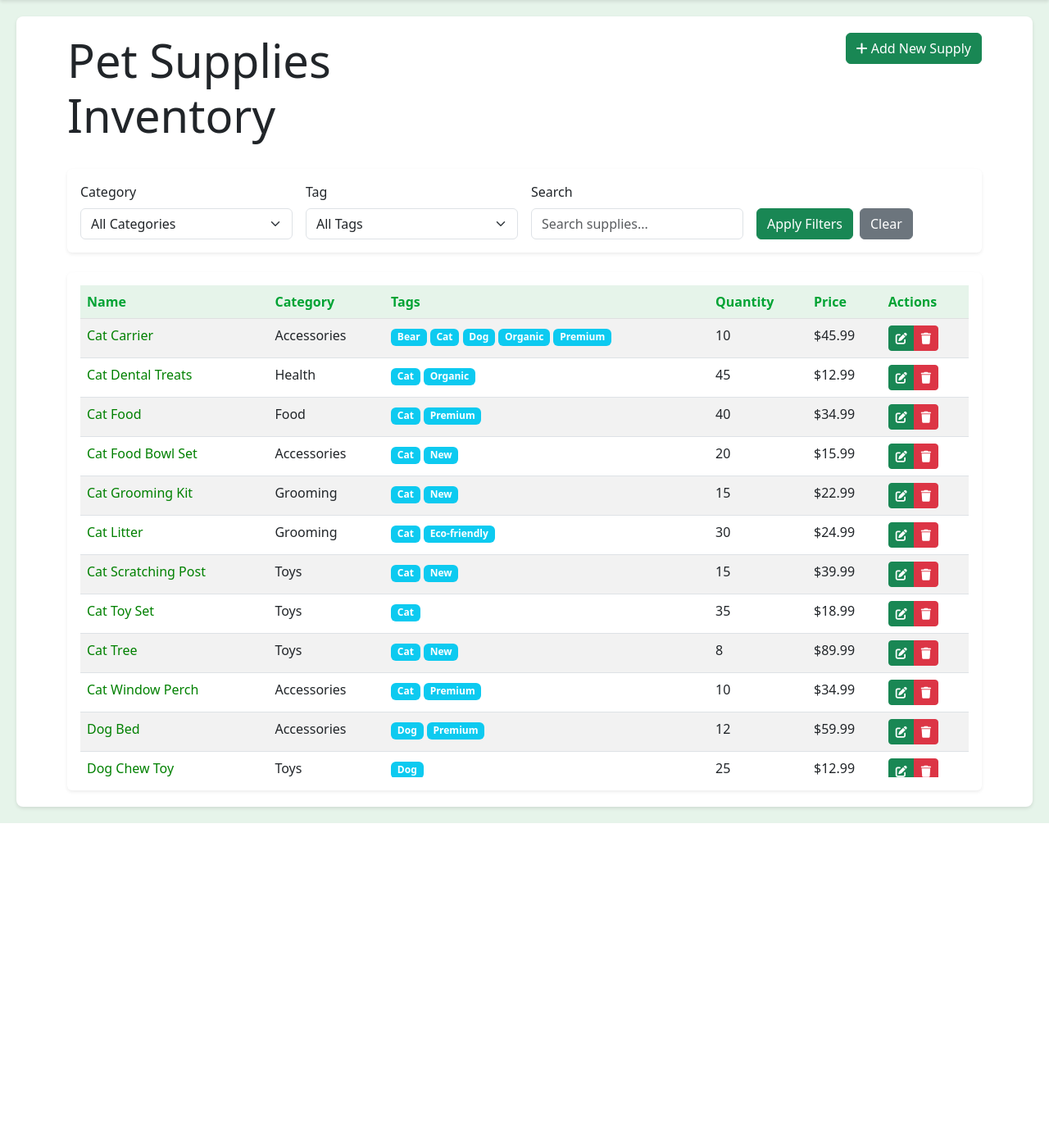
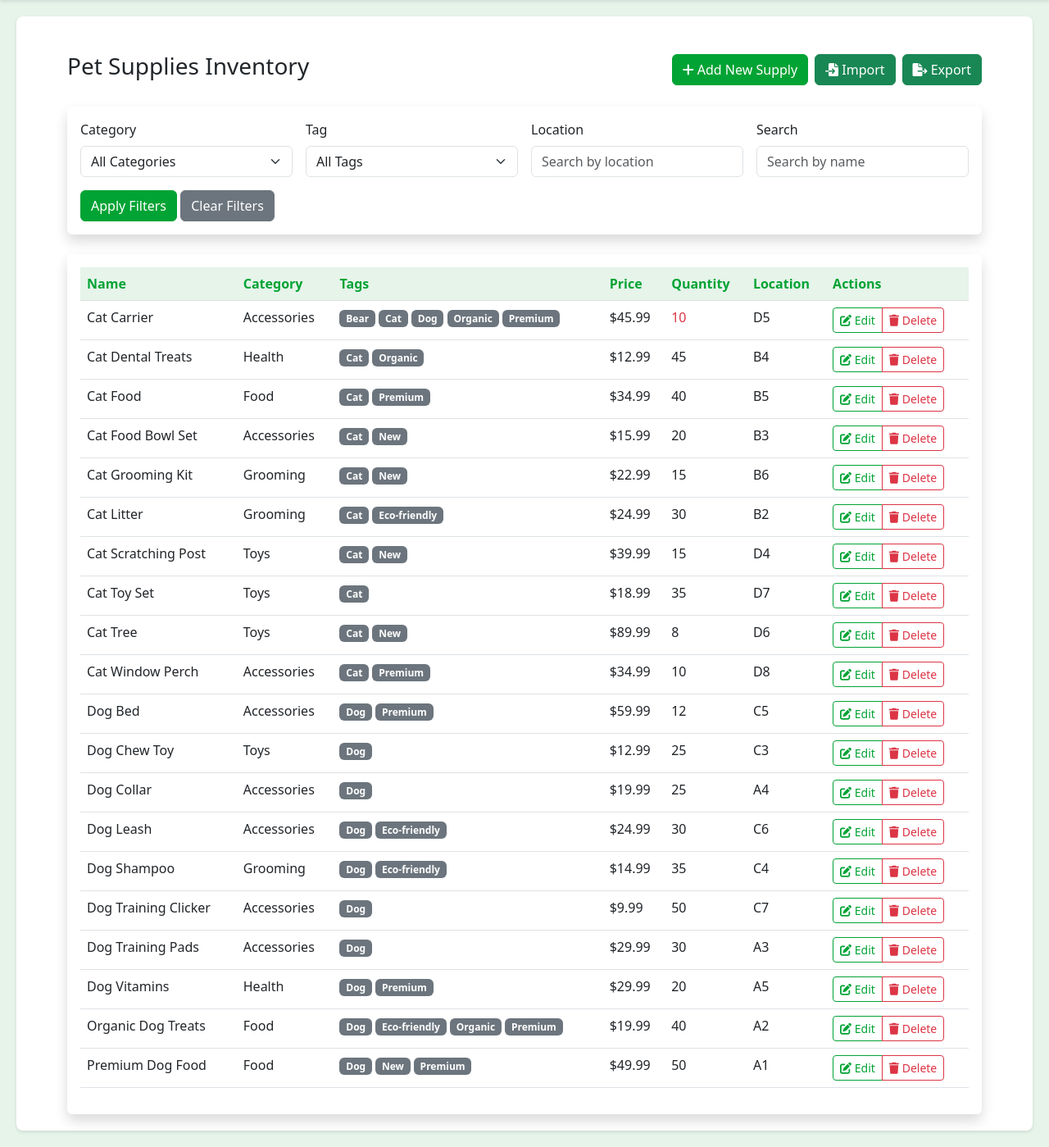
Before and after one commit to NguyenHo12/Final_Project, a Django app: page / in a window 1280 px wide. Shown: the part 56-1455 px from the top of the page at 82% size. Before the commit the page ends 1060 px from the top, so only its background shows below. Run offline with Django 5.2, Linux system fonts and the light colour scheme; data comes from the database, SQL or seed files in the repository; both versions use the stored data as it was after the commit.

Commit message:
update index UI: table and import , export button

```diff
--- a/inventory/templates/inventory/index.html
+++ b/inventory/templates/inventory/index.html
@@ -4,28 +4,32 @@
 {% block title %}Pet Supplies Inventory{% endblock %}
 
 {% block content %}
-<div class="container">
-    <div class="row mb-4">
-        <div class="col-md-6">
-            <h1 class="display-4">Pet Supplies Inventory</h1>
-        </div>
-        <div class="col-md-6 text-md-end">
-            <a href="{% url 'add_supply' %}" class="btn btn-success">
+<div class="container mt-4">
+    <div class="d-flex justify-content-between align-items-center mb-4">
+        <h1 class="h3">Pet Supplies Inventory</h1>
+        <div class="d-flex gap-2">
+            <a href="{% url 'add_supply' %}" class="btn btn-primary">
                 <i class="fas fa-plus"></i> Add New Supply
+            </a>
+            <a href="{% url 'import_supplies' 0 %}" class="btn btn-success">
+                <i class="fas fa-file-import"></i> Import
+            </a>
+            <a href="{% url 'export_supplies' %}" class="btn btn-success">
+                <i class="fas fa-file-export"></i> Export
             </a>
         </div>
     </div>
 
-    <!-- Filter Section -->
-    <div class="card mb-4">
+    <!-- Filters -->
+    <div class="card shadow mb-4">
         <div class="card-body">
-            <form method="get" class="row g-3">
+            <form method="GET" class="row g-3">
                 <div class="col-md-3">
                     <label for="category" class="form-label">Category</label>
                     <select name="category" id="category" class="form-select">
                         <option value="">All Categories</option>
                         {% for category in categories %}
-                        <option value="{{ category.id }}" {% if selected_category == category.id %}selected{% endif %}>
+                        <option value="{{ category.id }}" {% if selected_category == category.id|stringformat:"i" %}selected{% endif %}>
                             {{ category.name }}
                         </option>
                         {% endfor %}
@@ -36,105 +40,77 @@
                     <select name="tag" id="tag" class="form-select">
                         <option value="">All Tags</option>
                         {% for tag in tags %}
-                        <option value="{{ tag.id }}" {% if selected_tag == tag.id %}selected{% endif %}>
+                        <option value="{{ tag.id }}" {% if selected_tag == tag.id|stringformat:"i" %}selected{% endif %}>
                             {{ tag.name }}
                         </option>
                         {% endfor %}
                     </select>
                 </div>
                 <div class="col-md-3">
+                    <label for="location" class="form-label">Location</label>
+                    <input type="text" name="location" id="location" class="form-control"
+                           placeholder="Search by location" value="{{ location_query }}">
+                </div>
+                <div class="col-md-3">
                     <label for="search" class="form-label">Search</label>
                     <input type="text" name="search" id="search" class="form-control"
-                           value="{{ search_query }}" placeholder="Search supplies...">
+                           placeholder="Search by name" value="{{ search_query }}">
                 </div>
-                <div class="col-md-3 d-flex align-items-end">
-                    <button type="submit" class="btn btn-success me-2">Apply Filters</button>
-                    <a href="{% url 'index' %}" class="btn btn-secondary">Clear</a>
+                <div class="col-12">
+                    <button type="submit" class="btn btn-primary">Apply Filters</button>
+                    <a href="{% url 'index' %}" class="btn btn-secondary">Clear Filters</a>
                 </div>
             </form>
         </div>
     </div>
 
     <!-- Supplies Table -->
-    <div class="card">
+    <div class="card shadow">
         <div class="card-body">
-            <div class="table-responsive" style="max-height: 600px;">
-                <table class="table table-striped table-hover">
-                    <thead class="table-light sticky-top">
+            <div class="table-responsive">
+                <table class="table table-hover">
+                    <thead class="table-light">
                         <tr>
                             <th>Name</th>
                             <th>Category</th>
                             <th>Tags</th>
+                            <th>Price</th>
                             <th>Quantity</th>
-                            <th>Price</th>
+                            <th>Location</th>
                             <th>Actions</th>
                         </tr>
                     </thead>
                     <tbody>
                         {% for supply in supplies %}
-                        <tr class="{% if supply.quantity < supply.low_stock_threshold %}table-warning{% endif %}">
-                            <td>
-                                <a href="{% url 'edit_supply' supply.id %}" class="text-decoration-none">
-                                    {{ supply.name }}
-                                </a>
-                                {% if supply.quantity < supply.low_stock_threshold %}
-                                <span class="badge bg-danger">Low Stock</span>
-                                {% endif %}
-                            </td>
+                        <tr>
+                            <td>{{ supply.name }}</td>
                             <td>{{ supply.category.name }}</td>
                             <td>
                                 {% for tag in supply.tags.all %}
-                                <span class="badge bg-info">{{ tag.name }}</span>
+                                <span class="badge bg-secondary">{{ tag.name }}</span>
                                 {% endfor %}
                             </td>
-                            <td>{{ supply.quantity }}</td>
                             <td>${{ supply.price }}</td>
                             <td>
+                                <span class="{% if supply.quantity <= supply.reorder_point %}text-danger{% endif %}">
+                                    {{ supply.quantity }}
+                                </span>
+                            </td>
+                            <td>{{ supply.location }}</td>
+                            <td>
                                 <div class="btn-group" role="group">
-                                    <a href="{% url 'edit_supply' supply.id %}" class="btn btn-sm btn-success">
-                                        <i class="fas fa-edit"></i>
+                                    <a href="{% url 'edit_supply' supply.id %}" class="btn btn-sm btn-outline-primary">
+                                        <i class="fas fa-edit"></i> Edit
                                     </a>
-                                    <button type="button" class="btn btn-sm btn-danger"
-                                            data-bs-toggle="modal"
-                                            data-bs-target="#deleteModal{{ supply.id }}">
-                                        <i class="fas fa-trash"></i>
-                                    </button>
-                                </div>
-
-                                <!-- Delete Confirmation Modal -->
-                                <div class="modal fade" id="deleteModal{{ supply.id }}" tabindex="-1"
-                                     aria-labelledby="deleteModalLabel{{ supply.id }}" aria-hidden="true">
-                                    <div class="modal-dialog">
-                                        <div class="modal-content">
-                                            <div class="modal-header">
-                                                <h5 class="modal-title" id="deleteModalLabel{{ supply.id }}">
-                                                    Confirm Delete
-                                                </h5>
-                                                <button type="button" class="btn-close" data-bs-dismiss="modal"
-                                                        aria-label="Close"></button>
-                                            </div>
-                                            <div class="modal-body">
-                                                Are you sure you want to delete "{{ supply.name }}"?
-                                            </div>
-                                            <div class="modal-footer">
-                                                <button type="button" class="btn btn-secondary"
-                                                        data-bs-dismiss="modal">Cancel</button>
-                                                <form action="{% url 'delete_supply' supply.id %}" method="post"
-                                                      style="display: inline;">
-                                                    {% csrf_token %}
-                                                    <button type="submit" class="btn btn-danger">
-                                                        <i class="fas fa-trash"></i> Delete
-                                                    </button>
-                                                </form>
-                                            </div>
-                                        </div>
-                                    </div>
+                                    <a href="{% url 'delete_supply' supply.id %}" class="btn btn-sm btn-outline-danger">
+                                        <i class="fas fa-trash"></i> Delete
+                                    </a>
                                 </div>
                             </td>
                         </tr>
                         {% empty %}
                         <tr>
-                            <td colspan="6" class="text-center">No supplies found.</td>
+                            <td colspan="7" class="text-center">No supplies found.</td>
                         </tr>
                         {% endfor %}
                     </tbody>
@@ -142,52 +118,5 @@
             </div>
         </div>
     </div>
-
-    <!-- Pagination -->
-    {% if supplies.has_other_pages %}
-    <nav aria-label="Page navigation" class="mt-4">
-        <ul class="pagination justify-content-center">
-            {% if supplies.has_previous %}
-            <li class="page-item">
-                <a class="page-link" href="?page=1{% if selected_category %}&category={{ selected_category }}{% endif %}{% if selected_tag %}&tag={{ selected_tag }}{% endif %}{% if search_query %}&search={{ search_query }}{% endif %}">
-                    First
-                </a>
-            </li>
-            <li class="page-item">
-                <a class="page-link" href="?page={{ supplies.previous_page_number }}{% if selected_category %}&category={{ selected_category }}{% endif %}{% if selected_tag %}&tag={{ selected_tag }}{% endif %}{% if search_query %}&search={{ search_query }}{% endif %}">
-                    Previous
-                </a>
-            </li>
-            {% endif %}
-
-            {% for num in supplies.paginator.page_range %}
-            {% if supplies.number == num %}
-            <li class="page-item active">
-                <span class="page-link">{{ num }}</span>
-            </li>
-            {% elif num > supplies.number|add:'-3' and num < supplies.number|add:'3' %}
-            <li class="page-item">
-                <a class="page-link" href="?page={{ num }}{% if selected_category %}&category={{ selected_category }}{% endif %}{% if selected_tag %}&tag={{ selected_tag }}{% endif %}{% if search_query %}&search={{ search_query }}{% endif %}">
-                    {{ num }}
-                </a>
-            </li>
-            {% endif %}
-            {% endfor %}
-
-            {% if supplies.has_next %}
-            <li class="page-item">
-                <a class="page-link" href="?page={{ supplies.next_page_number }}{% if selected_category %}&category={{ selected_category }}{% endif %}{% if selected_tag %}&tag={{ selected_tag }}{% endif %}{% if search_query %}&search={{ search_query }}{% endif %}">
-                    Next
-                </a>
-            </li>
-            <li class="page-item">
-                <a class="page-link" href="?page={{ supplies.paginator.num_pages }}{% if selected_category %}&category={{ selected_category }}{% endif %}{% if selected_tag %}&tag={{ selected_tag }}{% endif %}{% if search_query %}&search={{ search_query }}{% endif %}">
-                    Last
-                </a>
-            </li>
-            {% endif %}
-        </ul>
-    </nav>
-    {% endif %}
 </div>
 {% endblock %}
--- a/inventory/views.py
+++ b/inventory/views.py
@@ -19,6 +19,7 @@ def index(request):
     # Get filter parameters
     category_id = request.GET.get('category')
     tag_id = request.GET.get('tag')
+    location_query = request.GET.get('location', '')
     search_query = request.GET.get('search', '')
 
     # Start with all supplies
@@ -29,6 +30,8 @@ def index(request):
         supplies = supplies.filter(category_id=category_id)
     if tag_id:
         supplies = supplies.filter(tags__id=tag_id)
+    if location_query:
+        supplies = supplies.filter(location__icontains=location_query)
     if search_query:
         supplies = supplies.filter(
             models.Q(name__icontains=search_query) |
@@ -53,6 +56,7 @@ def index(request):
         'tags': tags,
         'selected_category': category_id,
         'selected_tag': tag_id,
+        'location_query': location_query,
         'search_query': search_query,
     }
 
```
Also changed, not shown: Inventory.db.
